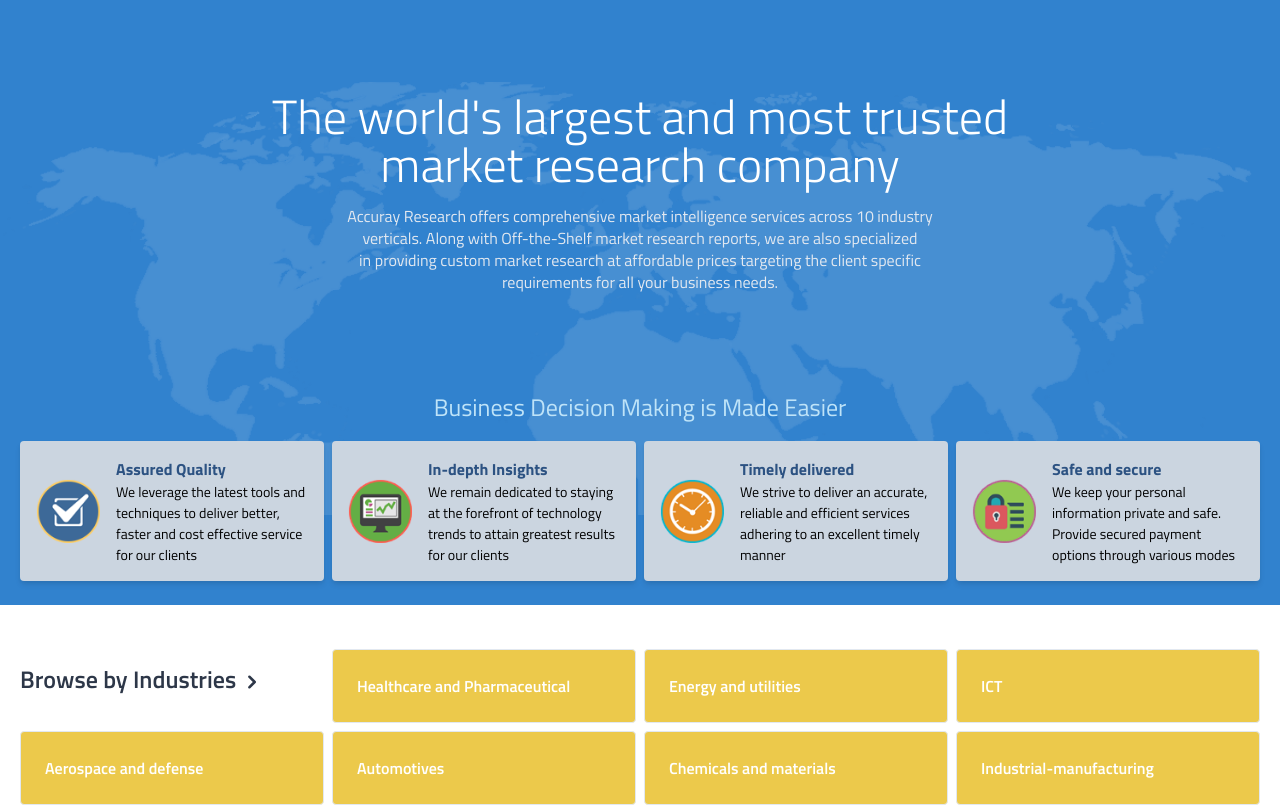
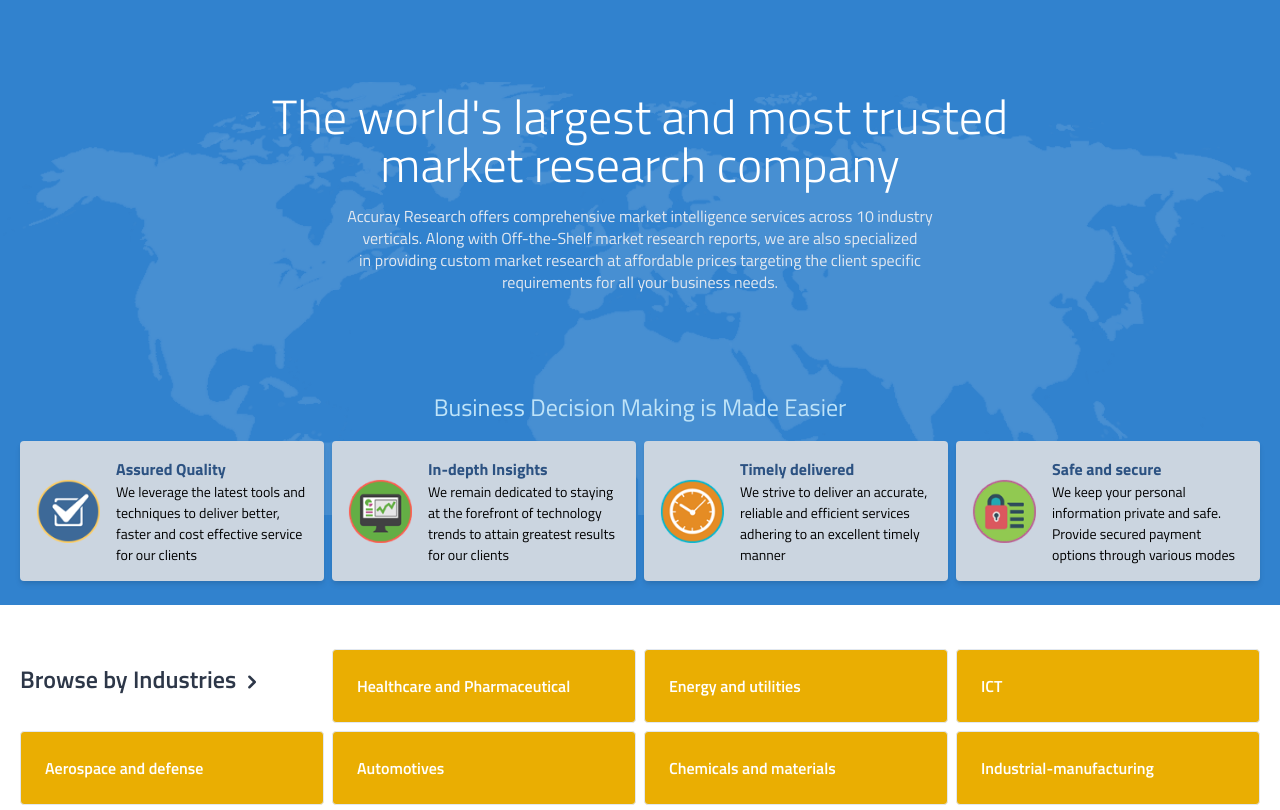
Before and after one commit to srikar8968/accurayresearch, a plain HTML site: page index.html in a window 1280 px wide. Shown: the part 127-937 px from the top of the page. Drawn offline with Linux system fonts and the light colour scheme.

Commit message:
Update app.css

```diff
--- a/dist/app.css
+++ b/dist/app.css
@@ -773,9 +773,7 @@ img {
 }
 
 .ar__list li a.secondary{
-  --bg-opacity: 1;
-  background-color: #ecc94b;
-  background-color: rgba(236, 201, 75, var(--bg-opacity))
+  background-color: #eaae02;
 }
 
 .ar__list li a.secondary:focus{
```
